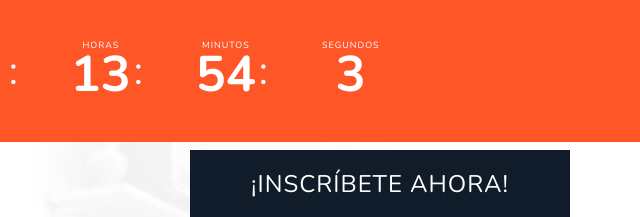
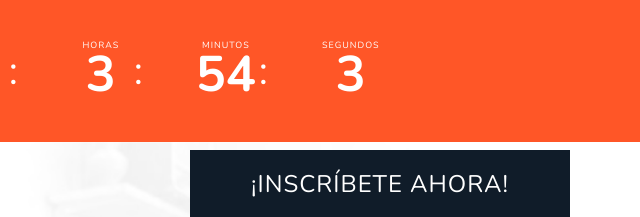
Before and after one commit to diegodqu/capece_mipyme, a plain HTML site: page index.html in a window 1280 px wide. Shown: the part 549-766 px from the top of the page, 640-1280 px from the left. Drawn offline with nearby package versions, Linux system fonts and the light colour scheme; grey boxes are pictures that could not be loaded.

Commit message:
Update index.html

```diff
--- a/index.html
+++ b/index.html
@@ -93,7 +93,7 @@
                     <span class="cw">Del 28 setiembre al 01 Octubre</span>
                  </div>
                  <div class="col-md-7 bg3 ">
-                    <div id="DateCountdown" data-date="2020-09-28 00:00:00" style="width: 100%; max-width:500px; height: 125px; padding: 0px; box-sizing: border-box; background-color: #E0E8EF"></div>
+                    <div id="DateCountdown" data-date="2020-09-28 10:00:00" style="width: 100%; max-width:500px; height: 125px; padding: 0px; box-sizing: border-box; background-color: #E0E8EF"></div>
                  </div>
 
       </div>
```
